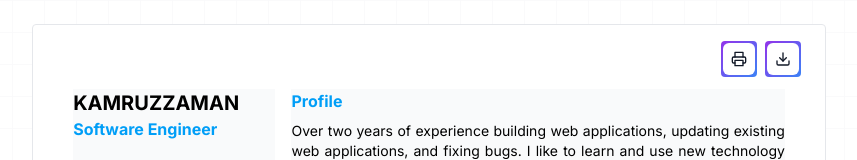
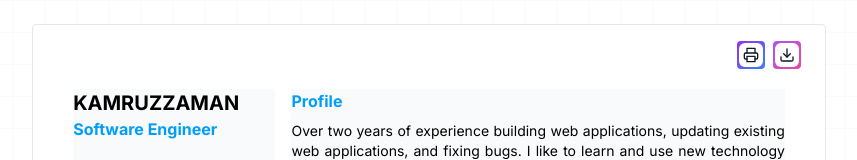
Before and after one commit to kzamaan/resume-next, a Next.js app: page / in a window 1280 px wide. Shown: the top 160 px of the page, without its empty margins (211-1068 px from the left). Built offline with nearby package versions, Linux system fonts and the light colour scheme.

Commit message:
Update Resume.jsx

```diff
--- a/components/Resume.jsx
+++ b/components/Resume.jsx
@@ -7,7 +7,7 @@ export default function Resume() {
                 <button
                     onClick={() => window.print()}
                     className='gradient-btn group from-purple-600 to-blue-500 focus:ring-blue-300 group-hover:from-purple-600 group-hover:to-blue-500 dark:focus:ring-blue-800'>
-                    <div className='gradient-content w-max p-2'>
+                    <div className='gradient-content w-max p-1'>
                         <svg
                             xmlns='http://www.w3.org/2000/svg'
                             width='16'
@@ -24,8 +24,8 @@ export default function Resume() {
                         </svg>
                     </div>
                 </button>
-                <button className='gradient-btn group from-purple-600 to-blue-500  focus:ring-blue-300 group-hover:from-purple-600 group-hover:to-blue-500 dark:focus:ring-blue-800'>
-                    <div className='gradient-content w-max p-2'>
+                <button className='gradient-btn group from-purple-500 to-pink-500 focus:ring-purple-200 group-hover:from-purple-500 group-hover:to-pink-500 dark:focus:ring-purple-800'>
+                    <div className='gradient-content w-max p-1'>
                         <svg
                             xmlns='http://www.w3.org/2000/svg'
                             width='16'
```
